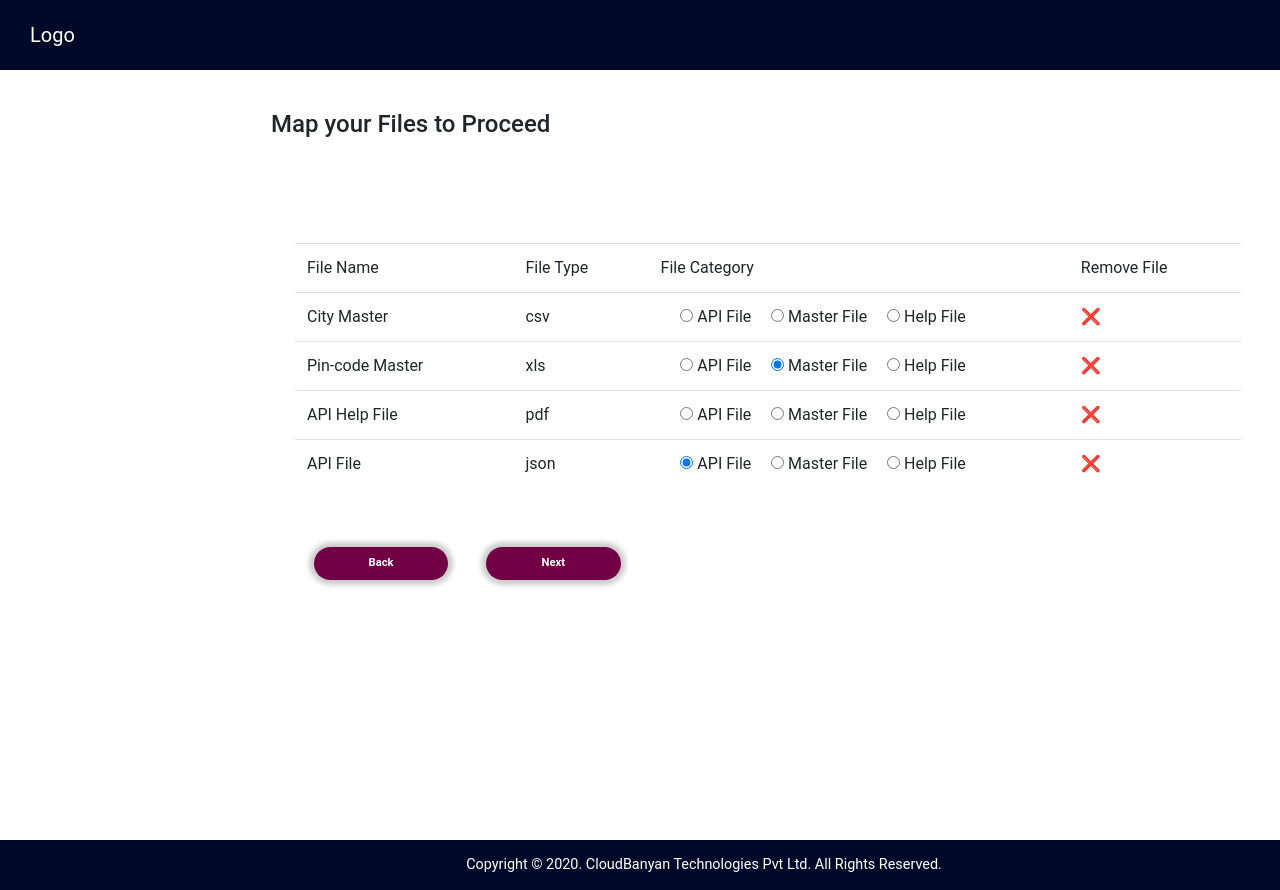
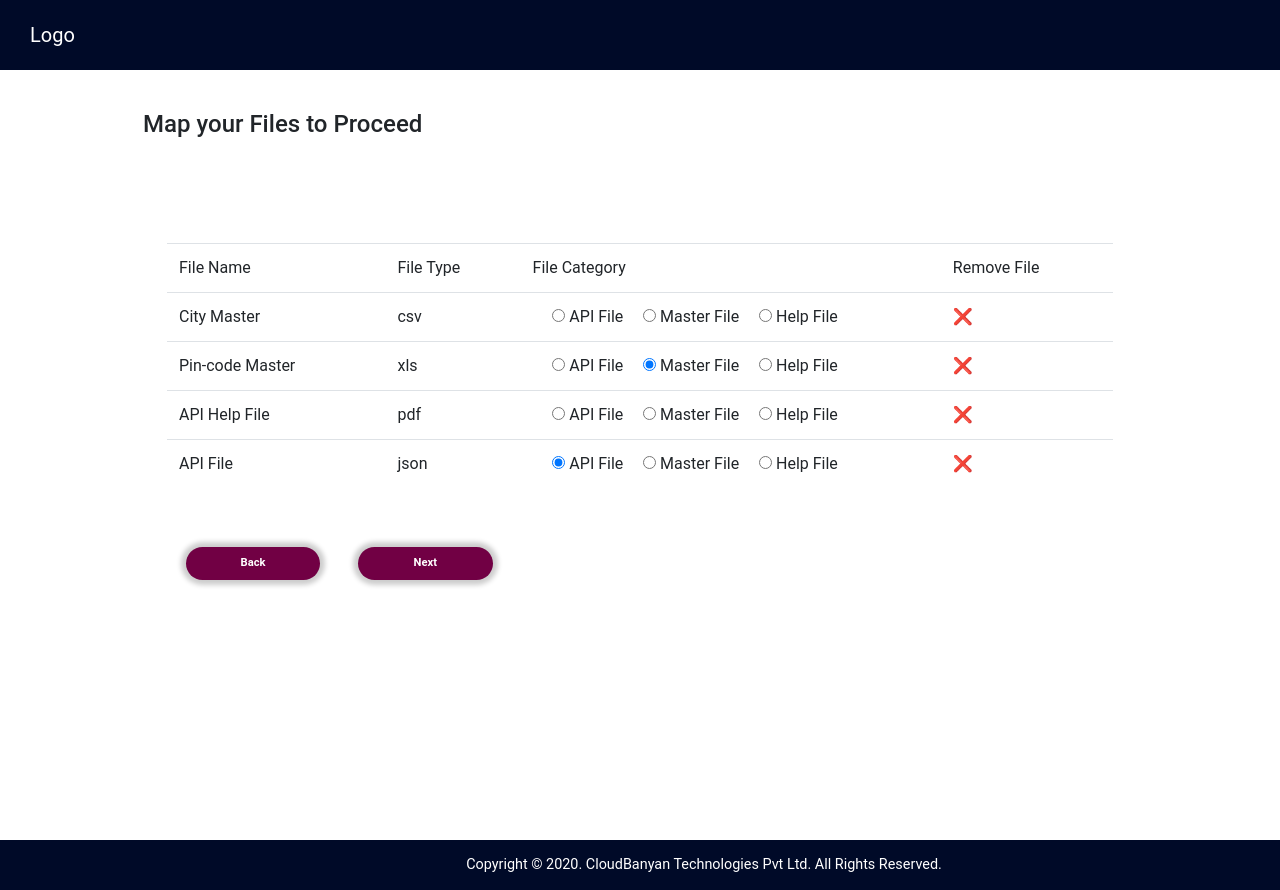
Before and after one commit to Artistic-cat/Temp, a React (Create React App) app: page /mapfile in a window 1280 px wide. Built offline with nearby package versions, Linux system fonts and the light colour scheme.

Commit message:
File Upload
Signed-off-by: Mohammed Rifas S <rifas2475@outlook.com>

```diff
--- a/src/Views/FileUpload/FileMapper.js
+++ b/src/Views/FileUpload/FileMapper.js
@@ -12,7 +12,7 @@ class FileUpload extends Component {
         return (
             <div>
                 <Header/>
-                <Container>
+                <Container className="container-box">
                     <div className="file-file_box">
                         <h4>Map your Files to Proceed</h4>
 
--- a/src/Views/FileUpload/FileUpload.css
+++ b/src/Views/FileUpload/FileUpload.css
@@ -1,3 +1,7 @@
 .file-file_box {
     margin-top: 5vh;
 }
+
+.container-box {
+    margin: auto !important;
+}
--- a/src/Views/FileUpload/FileUpload.js
+++ b/src/Views/FileUpload/FileUpload.js
@@ -12,7 +12,7 @@ class FileUpload extends Component {
         return (
             <div>
                 <Header/>
-                <Container>
+                <Container className="container-box">
                     <div className="file-file_box">
                         <h4>Upload Your Files to Proceed</h4>
 
```
